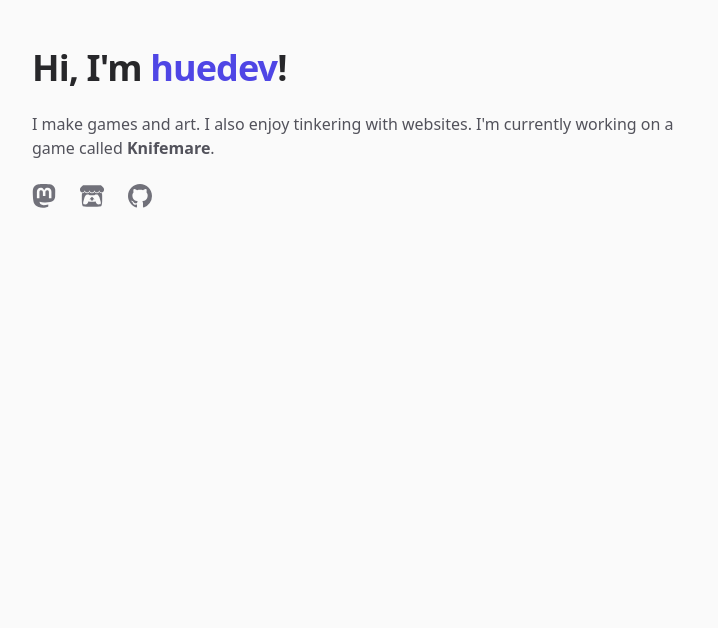
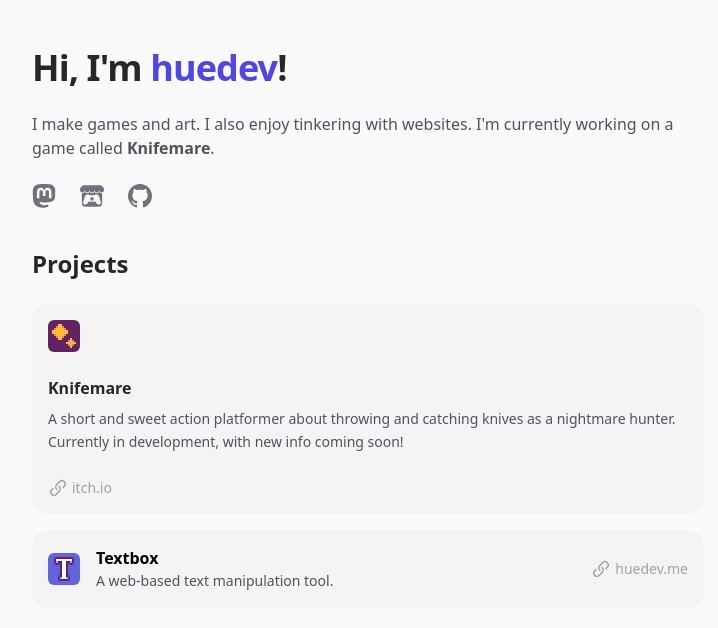
Before and after one commit to huedev/website, a Next.js app: page / in a window 1280 px wide. Shown: the top 628 px of the page, without its empty margins (272-990 px from the left). Built offline with nearby package versions, Linux system fonts and the light colour scheme; a web font is replaced by a local one.

Commit message:
Projects section

```diff
--- a/src/pages/index.js
+++ b/src/pages/index.js
@@ -1,17 +1,102 @@
 import Head from 'next/head'
 import Link from 'next/link'
+import Image from 'next/image'
 
 import {
   MastodonIcon,
   ItchIcon,
   GitHubIcon,
 } from '../components/SocialIcons'
+import logoKnifemare from '../images/knifemare.png'
+import logoTextbox from '../images/textbox.png'
+
+const projects = [
+  {
+    name: 'Knifemare',
+    description:
+      'A short and sweet action platformer about throwing and catching knives as a nightmare hunter. Currently in development, with new info coming soon!',
+    link: { href: 'https://huedev.itch.io/', label: 'itch.io' },
+    logo: logoKnifemare,
+    showcase: true,
+  },
+  {
+    name: 'Textbox',
+    description:
+      'A web-based text manipulation tool.',
+    link: { href: 'https://textbox.huedev.me/', label: 'huedev.me' },
+    logo: logoTextbox,
+    showcase: false,
+  },
+]
 
 function SocialLink({ icon: Icon, ...props }) {
   return (
     <Link className="group -m-1 p-1" rel="me noopener noreferrer" target="_blank" {...props}>
       <Icon className="h-6 w-6 fill-zinc-500 transition group-hover:fill-zinc-600 dark:fill-zinc-400 dark:group-hover:fill-zinc-300" />
     </Link>
+  )
+}
+
+function ShowcaseProject({project}) {
+  return (
+    <li className="group relative flex flex-col items-stretch">
+      <Link href={project.link.href} className="p-4 h-full rounded-2xl bg-zinc-100 transition hover:bg-zinc-200 dark:bg-zinc-800/50 hover:dark:bg-zinc-700/50">
+        <div className="relative flex h-8 w-8 items-center justify-center">
+          <Image
+            src={project.logo}
+            alt=""
+            className="h-8 w-8 rounded-md"
+            unoptimized
+          />
+        </div>
+        <h2 className="mt-6 text-base font-semibold text-zinc-800 dark:text-zinc-100">
+          {project.name}
+        </h2>
+        <p className="relative mt-2 text-sm leading-relaxed text-zinc-600 dark:text-zinc-400">{project.description}</p>
+        <p className="relative mt-6 flex items-center text-sm font-medium text-zinc-400 transition group-hover:text-indigo-600 dark:text-zinc-200 dark:group-hover:text-indigo-500">
+          <LinkIcon className="h-5 w-5 flex-none" />
+          <span className="ml-1">{project.link.label}</span>
+        </p>
+      </Link>
+    </li>
+  )
+}
+
+function Project({project}) {
+  return (
+    <li className="group relative flex flex-col items-stretch">
+      <Link href={project.link.href} className="p-4 flex flex-row items-center gap-x-4 justify-between h-full rounded-2xl bg-zinc-100 transition hover:bg-zinc-200 dark:bg-zinc-800/50 hover:dark:bg-zinc-700/50" key={project.name}>
+        <div className="flex flex-row items-center">
+          <div className="relative flex h-8 w-8 items-center justify-center flex-shrink-0">
+            <Image
+              src={project.logo}
+              alt=""
+              className="h-8 w-8 rounded-md"
+              unoptimized
+            />
+          </div>
+          <div className="flex flex-col ml-4">
+            <h2 className="text-base font-semibold text-zinc-00 dark:text-zinc-100">
+              {project.name}
+            </h2>
+            <p className="relative text-sm leading-relaxed text-zinc-600 dark:text-zinc-400">{project.description}</p>
+          </div>
+        </div>
+        <p className="relative flex items-center text-sm font-medium text-zinc-400 transition group-hover:text-indigo-600 dark:text-zinc-200 dark:group-hover:text-indigo-500">
+          <LinkIcon className="h-5 w-5 flex-none" />
+          <span className="ml-1">{project.link.label}</span>
+        </p>
+      </Link>
+    </li>
+  )
+}
+
+function LinkIcon(props) {
+  return (
+    <svg viewBox="0 0 20 20" fill="currentColor" aria-hidden="true" {...props}>
+      <path d="M12.232 4.232a2.5 2.5 0 013.536 3.536l-1.225 1.224a.75.75 0 001.061 1.06l1.224-1.224a4 4 0 00-5.656-5.656l-3 3a4 4 0 00.225 5.865.75.75 0 00.977-1.138 2.5 2.5 0 01-.142-3.667l3-3z" />
+      <path d="M11.603 7.963a.75.75 0 00-.977 1.138 2.5 2.5 0 01.142 3.667l-3 3a2.5 2.5 0 01-3.536-3.536l1.225-1.224a.75.75 0 00-1.061-1.06l-1.224 1.224a4 4 0 105.656 5.656l3-3a4 4 0 00-.225-5.865z" />
+    </svg>
   )
 }
 
@@ -24,8 +109,9 @@ export default function Home() {
         <link rel="icon" href="/favicon.png" />
       </Head>
 
-      <main className="mx-auto max-w-7xl px-4 sm:px-6 lg:px-8">
-        <div className="mx-auto max-w-2xl pt-12">
+      <main className="mx-auto max-w-7xl pt-12 px-4 sm:px-6 lg:px-8">
+        <div className="mx-auto max-w-2xl">
+          <section>
             <h1 className="text-3xl font-bold tracking-tight text-zinc-800 dark:text-zinc-100 sm:text-4xl">
               Hi, I&apos;m <span className="text-indigo-600 dark:text-indigo-500">huedev</span>!
             </h1>
@@ -49,6 +135,33 @@ export default function Home() {
                 icon={GitHubIcon}
               />
             </div>
+          </section>
+          <section className="pt-10">
+            <h2 className="text-xl font-bold text-zinc-800 dark:text-zinc-100 sm:text-2xl">Projects</h2>
+            <ul
+              role="list"
+              className="grid grid-cols-1 gap-x-4 gap-y-4 mt-6"
+            >
+              {projects.filter(project => project.showcase).map((project) => (
+                <ShowcaseProject
+                  project={project}
+                  key={project.name}
+                />
+              ))}
+            </ul>
+
+            <ul
+              role="list"
+              className="grid grid-cols-1 gap-x-4 gap-y-4 mt-4"
+            >
+              {projects.filter(project => !project.showcase).map((project) => (
+                <Project
+                  project={project}
+                  key={project.name}
+                />
+              ))}
+            </ul>
+          </section>
         </div>
       </main>
     </>
```
Also changed, not shown: src/images/knifemare.png (added), src/images/textbox.png (added). Lines whose indentation alone changed are shown as unchanged.
